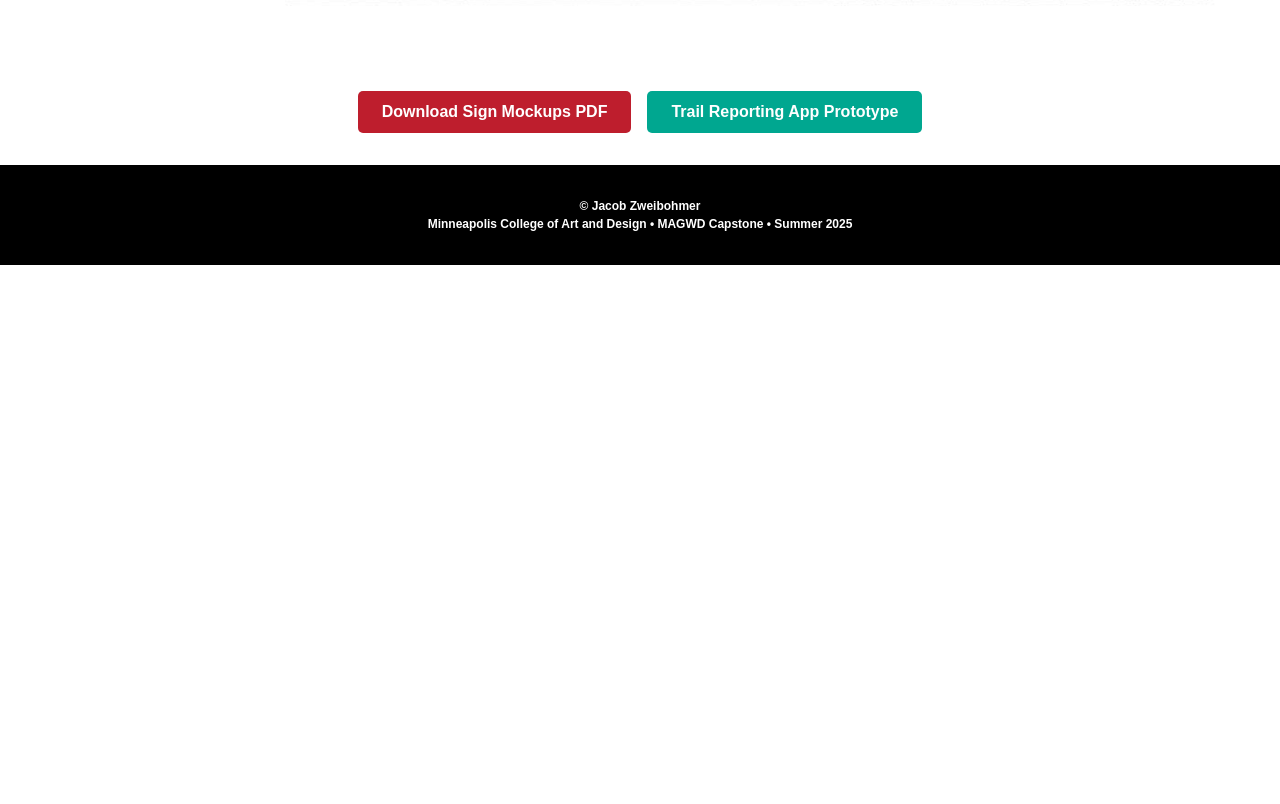
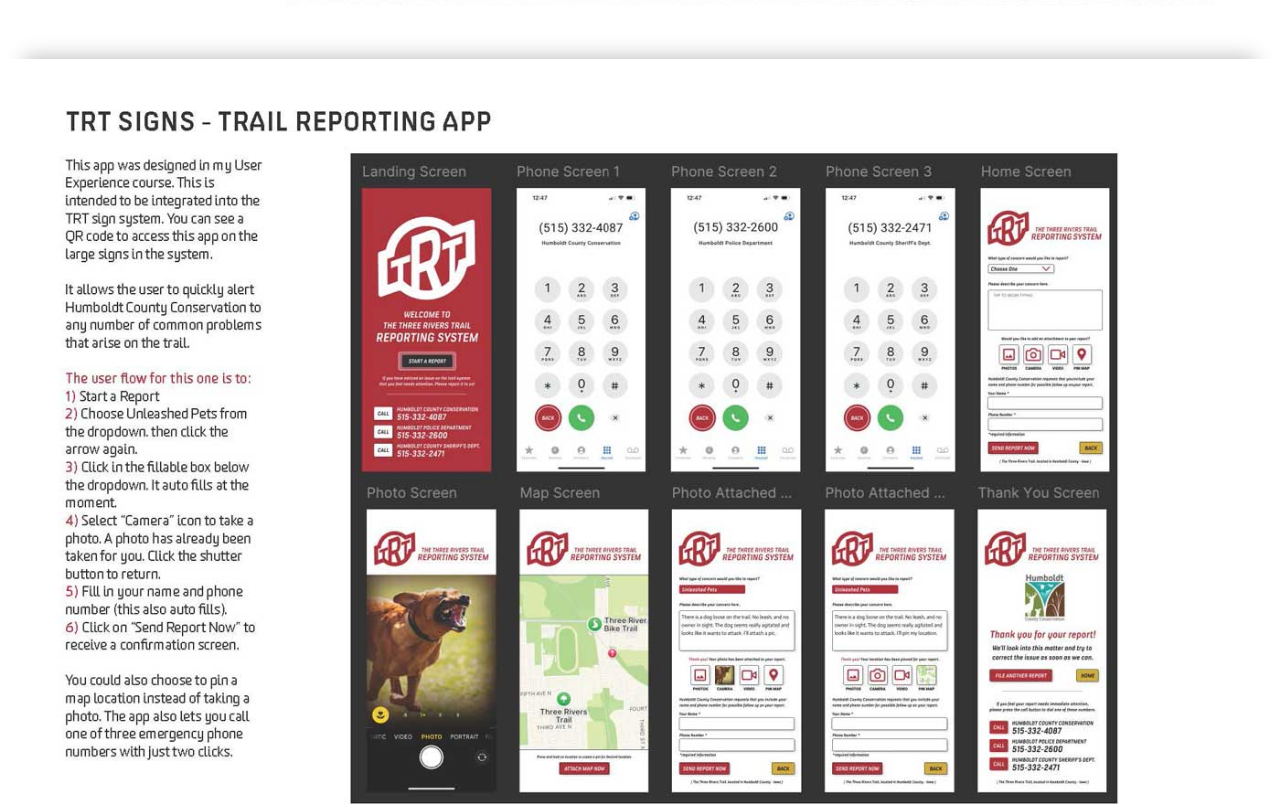
Before and after one commit to jakezweibohmer/capstone2025, a plain HTML site: page mockups.html in a window 1280 px wide. Shown: the part 10156-10960 px from the top of the page. Before the commit the page ends 10421 px from the top, so only its background shows below. Drawn offline with Linux system fonts and the light colour scheme; a web font is replaced by a local one.

Commit message:
added reporting app to mockups page

```diff
--- a/mockups.html
+++ b/mockups.html
@@ -39,6 +39,7 @@
         <img src="images/TRT_SystemsGuide_Mockups_Page_08.jpg" alt="Mockups of Bridge signs on the Gotch State Park brige, East Fork of the Des Moines River bridge near Dakota City, and West Fork bridge near Bradgate" class="enlargeable">
         <img src="images/TRT_SystemsGuide_Mockups_Page_09.jpg" alt="Mockup of Road signs at the Lone Tree Road trail and highway crossing, also showing decorative railroad tie installation on both sides of crossing" class="enlargeable">
         <img src="images/TRT_SystemsGuide_Mockups_Page_10.jpg" alt="Mockup of Special intersection sign at Y intersection for short perpendicular trail segment in Humboldt" class="enlargeable">
+        <img src="images/TRT_SystemsGuide_Mockups_Page_14.jpg" alt="Mockup of Special intersection sign at Y intersection for short perpendicular trail segment in Humboldt" class="enlargeable">
       </div>
 
       <div class="download-button">
```
Also changed, not shown: images/TRT_SystemsGuide_Mockups_Page_14.jpg (added).
